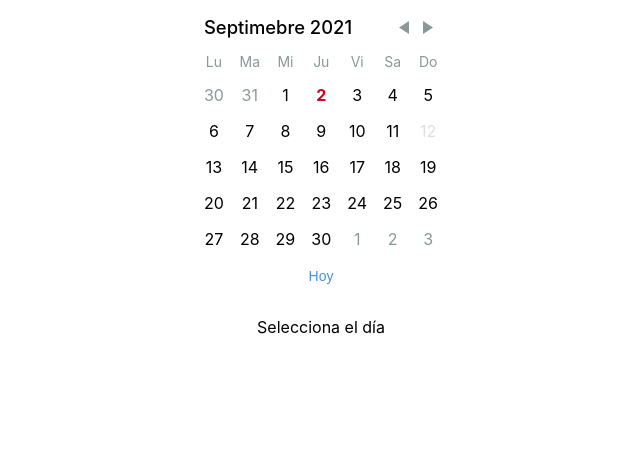
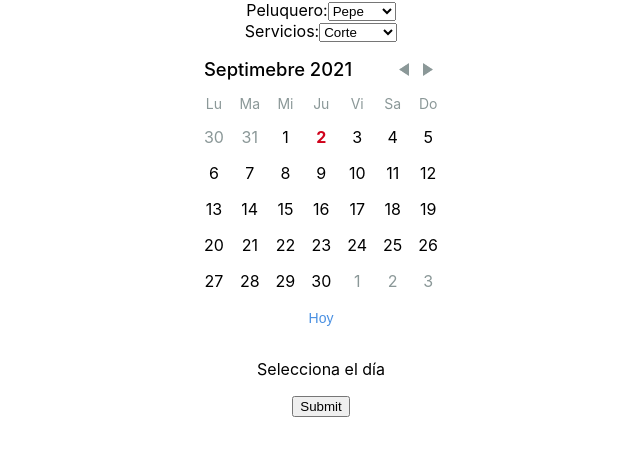
Before and after one commit to kevincovas/Blockchain-app, a React (Vite) app in the folder frontend/: page / in a window 1280 px wide. Shown: the top 456 px of the page, without its empty margins (319-959 px from the left). Built offline with nearby package versions, Linux system fonts and the light colour scheme.

Commit message:
aitor First CutreVersion

```diff
--- a/frontend/src/Calendar.jsx
+++ b/frontend/src/Calendar.jsx
@@ -32,13 +32,11 @@ const WEEKDAYS_LONG = [
 // Week Days in Spanish
 const WEEKDAYS_SHORT = ['Do', 'Lu', 'Ma', 'Mi', 'Ju', 'Vi', 'Sa'];
 
-
-
 function Calendar()
 {
 	// Set None day Selected
 	const [state, setState] = useState({selectedDay: null});
-	const [test, setDisabledDays] = useState([new Date(2021, 8, 12)]);
+	const [disabledDays, setDisabledDays] = useState();
 
 	  // On click a day, change state
   function handleDayClick(day, { selected }) {
@@ -47,12 +45,50 @@ function Calendar()
     });
   }
 
-	// Init Values
+	function handleSubmit()
+	{
+		// TODO Crear Cita por WS
+		event.preventDefault();
+	}
+
+	function handleChange()
+	{
+
+	}
+
+	// Effects to Restart Calendar
 	useEffect(() => { /* Buscaré las citas disponibles ése día */ }, [state.selectedDay]);
 
 
 	return (
 
+<div>
+
+ <form onSubmit={handleSubmit}>
+
+ <label>
+          Peluquero:
+
+<select onChange={handleChange}>
+  <option value="Pepe">Pepe</option>
+  <option value="Antonio">Antonio</option>
+  <option value="Jaime">Jaime</option>
+  <option value="Luis">Luis</option>
+</select>
+
+</label>
+<br />
+ <label>
+          Servicios:
+
+		 <select>
+  <option value="Corte">Corte</option>
+  <option value="Tinte">Tinte</option>
+  <option value="Pestanas">Pestañas</option>
+  <option value="Unas">Uñas</option>
+</select>
+
+</label>
 
 <div>
         <DayPicker
@@ -66,7 +102,7 @@ locale="es"
  showOutsideDays
 		  selectedDays={state.selectedDay}
 		todayButton="Hoy"
-		disabledDays={test}
+		disabledDays={disabledDays}
 
 
         />
@@ -75,62 +111,17 @@ locale="es"
             ? state.selectedDay.toLocaleDateString()
             : 'Selecciona el día'}</p>
 
+
       </div>
 
+<input type="submit" value="Submit" />
+
+
+</form>
+
+</div>
 
 	);
 }
 
 export default Calendar ;
-
-/*
-
-// Calendar Class
-export default class Calendar extends React.Component {
-
-  // Get Props
-  constructor(props) {
-    super(props);
-    this.handleDayClick = this.handleDayClick.bind(this);
-    this.state = {
-      selectedDay: null,
-    };
-  }
-
-  // On click a day, change state
-  handleDayClick(day, { selected }) {
-    this.setState({
-      selectedDay: selected ? undefined : day,
-    });
-  }
-
-  // Render Element
-  render() {
-    return (
-      <div>
-        <DayPicker
-          selectedDays={this.state.selectedDay}
-          onDayClick={this.handleDayClick}
-
-locale="es"
-      months={MONTHS}
-      weekdaysLong={WEEKDAYS_LONG}
-      weekdaysShort={WEEKDAYS_SHORT}
-      firstDayOfWeek={1}
- showOutsideDays
-
-        />
-        <p>
-          {this.state.selectedDay
-            ? this.state.selectedDay.toLocaleDateString()
-            : 'Selecciona el día'}
-        </p>
-      </div>
-    );
-  }
-
-
-
-}
-
-*/
```
